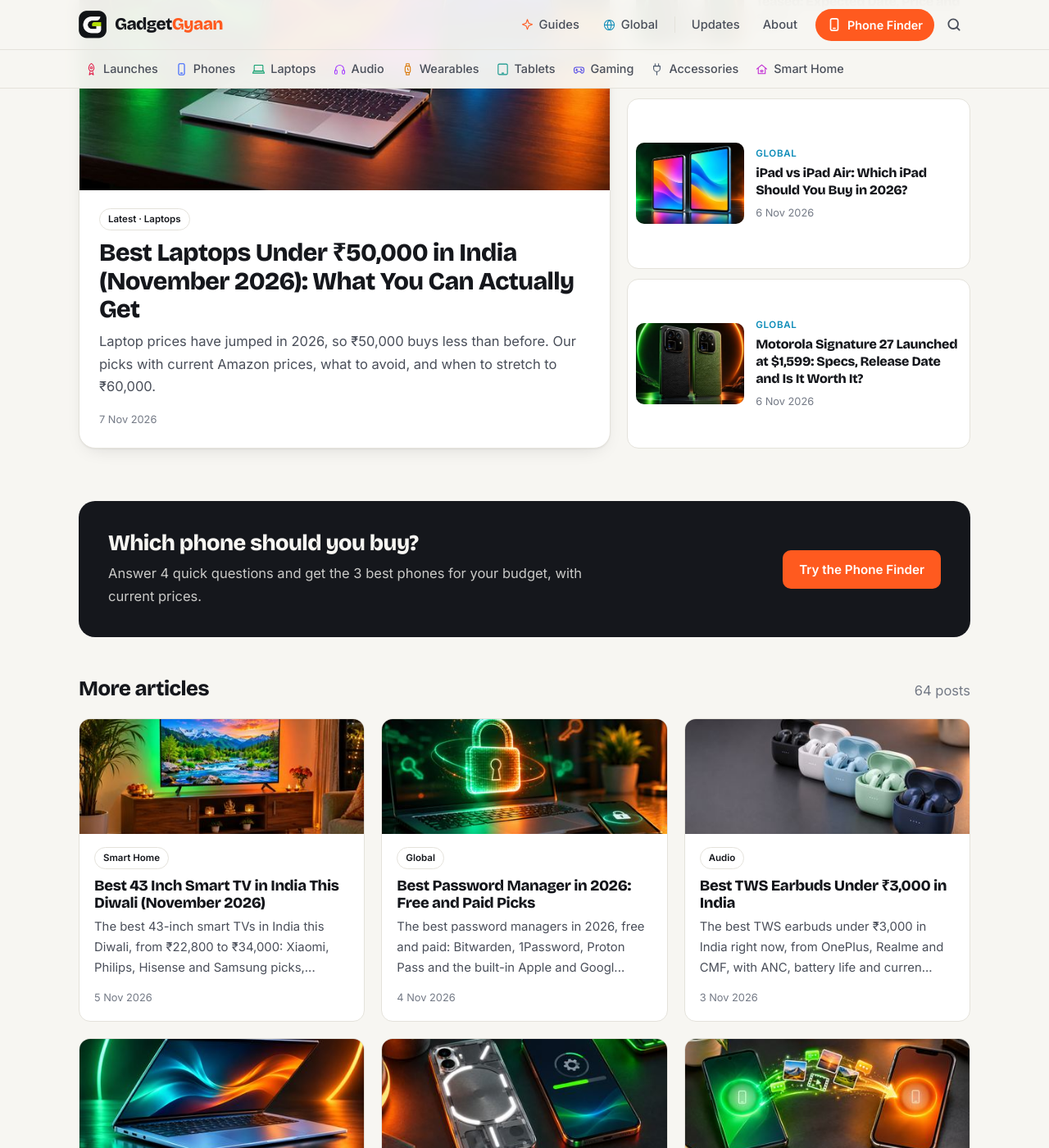
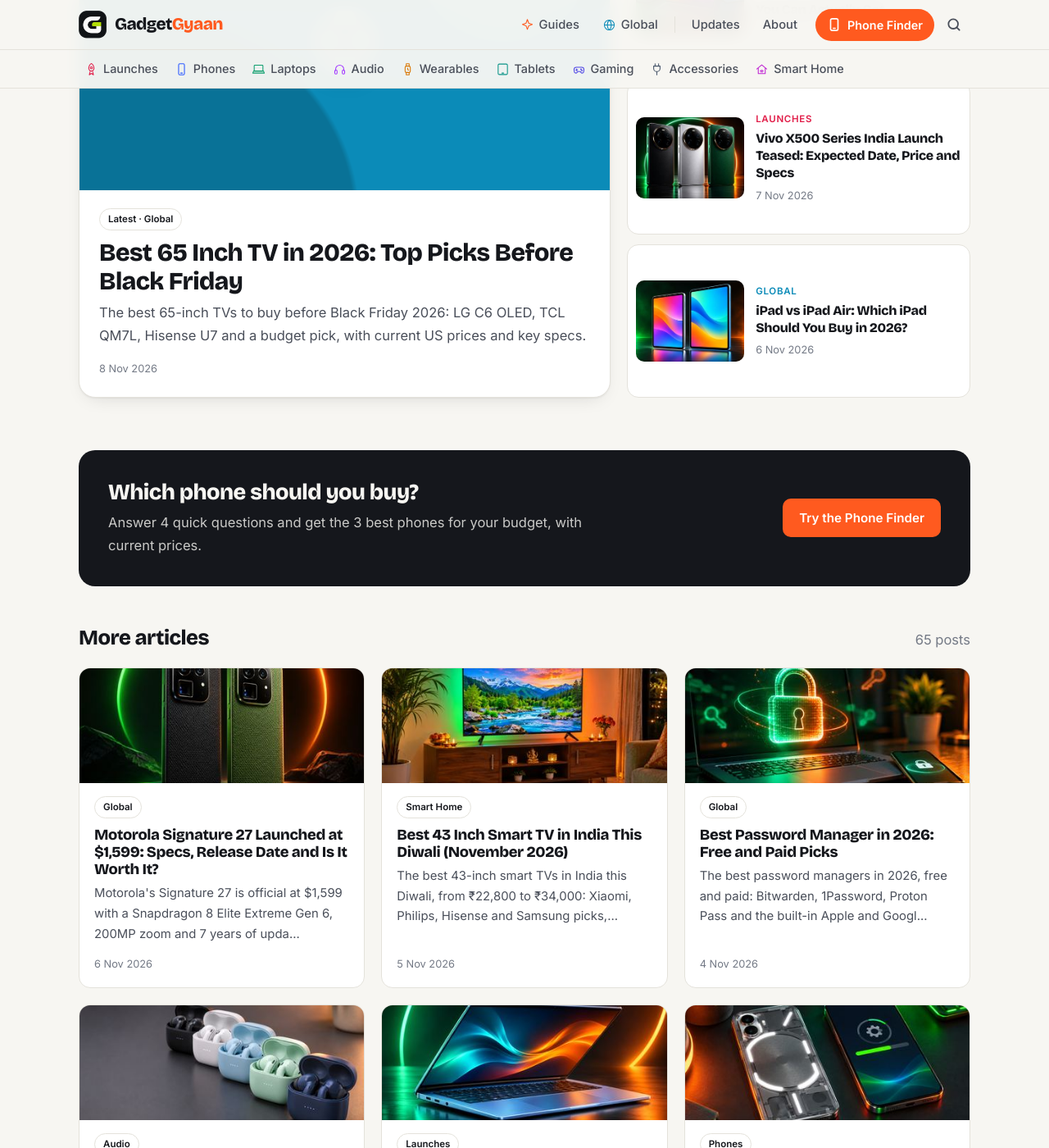
Before and after one commit to kiteksood167/kiteksood167.github.io, a Jekyll site: the page built from index.html, in a window 1280 px wide and 1400 px high, scrolled down 594 px. Shown: the whole window at 82% size. Built offline with Jekyll 4.4.1, drawn with Linux system fonts in a browser that asks for light colours; part of the change alters nothing that is shown.

Commit message:
New post: Best 65 Inch TV in 2026: Top Picks Before Black Friday
Co-Authored-By: Claude <noreply@anthropic.com>

```diff
--- a/_data/content_plan.yml
+++ b/_data/content_plan.yml
@@ -4,34 +4,6 @@
 # Launch posts (6:48 PM) and news posts (1:47 PM) are news-driven and are not planned here.
 # Owner's priorities (Oct 2026): Diwali (8 Nov) gift and buying guides before the festival,
 # and about two "X vs Y" comparison posts every week (one India, one Global).
-
-- date: 2026-11-04
-  audience: Global
-  category: Global
-  title: "Best Password Manager in 2026: Free and Paid Picks"
-  slug: best-password-manager-2026
-  image: best-password-manager-2026.jpg
-
-- date: 2026-11-05
-  audience: India
-  category: Smart Home
-  title: "Best 43 Inch Smart TV in India This Diwali"
-  slug: best-43-inch-smart-tv-india
-  image: best-43-inch-smart-tv-india.jpg
-
-- date: 2026-11-06
-  audience: Global
-  category: Global
-  title: "iPad vs iPad Air: Which iPad Should You Buy in 2026?"
-  slug: ipad-vs-ipad-air-which-to-buy
-  image: ipad-vs-ipad-air-which-to-buy.jpg
-
-- date: 2026-11-07
-  audience: India
-  category: Laptops
-  title: "Best Laptops Under ₹50,000 in India"
-  slug: best-laptops-under-50000-india
-  image: best-laptops-under-50000-india.jpg
 
 - date: 2026-11-08
   audience: Global
@@ -53,3 +25,38 @@
   title: "Apple Watch SE vs Samsung Galaxy Watch: Which Budget Smartwatch to Buy"
   slug: apple-watch-se-vs-samsung-galaxy-watch
   image: apple-watch-se-vs-samsung-galaxy-watch.jpg
+
+- date: 2026-11-11
+  audience: India
+  category: Wearables
+  title: "Best Fitness Bands Under ₹3,000 in India"
+  slug: best-fitness-bands-under-3000
+  image: best-fitness-bands-under-3000.jpg
+
+- date: 2026-11-12
+  audience: Global
+  category: Global
+  title: "How to Speed Up a Slow Windows Laptop: 10 Fixes That Work"
+  slug: speed-up-slow-windows-laptop
+  image: speed-up-slow-windows-laptop.jpg
+
+- date: 2026-11-13
+  audience: India
+  category: Phones
+  title: "Phone Overheating? 10 Simple Fixes That Actually Work"
+  slug: phone-overheating-fixes
+  image: phone-overheating-fixes.jpg
+
+- date: 2026-11-14
+  audience: Global
+  category: Global
+  title: "Best Robot Vacuums Under $300 in 2026"
+  slug: best-robot-vacuums-under-300
+  image: best-robot-vacuums-under-300.jpg
+
+- date: 2026-11-15
+  audience: India
+  category: Audio
+  title: "Neckband vs TWS Earbuds: Which Should You Buy?"
+  slug: neckband-vs-tws-earbuds
+  image: neckband-vs-tws-earbuds.jpg
--- a/_posts/2026-10-20-smart-tv-buying-guide.md
+++ b/_posts/2026-10-20-smart-tv-buying-guide.md
@@ -79,7 +79,7 @@ Thin TVs have small speakers. If you care about dialogue clarity and movie sound
 
 {% include buy.html name="4K smart TVs" query="4K smart TV 55 inch" note="Compare panel type and HDR formats, not just price" %}
 
-**Related reading:** [TWS Earbuds Buying Guide: ANC, Codecs, Battery and Mics Explained Simply](/tws-earbuds-buying-guide/) · [Tablet vs Laptop for Students: Which Is Better for Study?](/tablet-vs-laptop-for-students/) · [New Apple TV 4K (2026) Launched in India at ₹39,900: What's New and Is It Worth It?](/apple-tv-4k-2026-india-price-features/)
+**Related reading:** [Best 65 Inch TV in 2026: Top Picks Before Black Friday](/best-65-inch-tv-2026/) · [Tablet vs Laptop for Students: Which Is Better for Study?](/tablet-vs-laptop-for-students/) · [New Apple TV 4K (2026) Launched in India at ₹39,900: What's New and Is It Worth It?](/apple-tv-4k-2026-india-price-features/)
 
 ## The bottom line
 
--- a/_posts/2026-10-30-black-friday-2026-tech-deals-how-to-spot-real-discount.md
+++ b/_posts/2026-10-30-black-friday-2026-tech-deals-how-to-spot-real-discount.md
@@ -107,7 +107,7 @@ Brand-new phones rarely get big discounts at retailers, though carriers often ru
 
 If a Kindle is on your Black Friday list, our guide on [which Kindle to buy in 2026](/which-kindle-to-buy-2026/) explains the differences between the models.
 
-**Related reading:** [Best Noise-Cancelling Headphones Under $100](/best-noise-cancelling-headphones-under-100/) · [Best Tablets Under $300](/best-tablets-under-300/) · [Best Laptops for College Students Under $700](/best-laptops-for-college-students-under-700/)
+**Related reading:** [Best Noise-Cancelling Headphones Under $100](/best-noise-cancelling-headphones-under-100/) · [Best 65 Inch TV in 2026: Top Picks Before Black Friday](/best-65-inch-tv-2026/) · [Best Laptops for College Students Under $700](/best-laptops-for-college-students-under-700/)
 
 ## The bottom line
 
--- /dev/null
+++ b/_posts/2026-11-08-best-65-inch-tv-2026.md
@@ -0,0 +1,99 @@
+---
+title: "Best 65 Inch TV in 2026: Top Picks Before Black Friday"
+seo_title: "Best 65 Inch TV 2026: Picks Before Black Friday"
+description: "The best 65-inch TVs to buy before Black Friday 2026: LG C6 OLED, TCL QM7L, Hisense U7 and a budget pick, with current US prices and key specs."
+date: 2026-11-08 08:47:00 +0530
+category: Global
+also_in: [Smart Home, Guides]
+tags: [65 inch tv, oled, mini-led, lg c6, tcl qm7l, hisense u7, black friday, usa]
+affiliate: true
+sources:
+  - name: "TechRadar: The best 65-inch TV for every budget"
+    url: "https://www.techradar.com/news/best-65-inch-4k-tvs"
+  - name: "TechRadar: TCL QM7L review"
+    url: "https://www.techradar.com/televisions/an-almost-premium-tv-at-mid-range-prices-tcls-qm7l-mini-led-screen-is-one-of-the-best-affordable-sets-ive-tested-thanks-to-its-vibrant-colors-bright-highlights-and-great-gaming-features"
+  - name: "Yahoo Tech: LG C6 OLED hits $999.99 in early Black Friday sale"
+    url: "https://tech.yahoo.com/home-entertainment/tvs/deals/articles/lg-c6-oled-hits-999-203600278.html"
+  - name: "Tom's Guide: Buying a Hisense TV in 2026"
+    url: "https://www.tomsguide.com/tvs/buying-a-hisense-tv-in-2026-heres-my-expert-guide-to-their-new-rgb-mini-leds-qleds-and-more"
+  - name: "Tom's Guide: Best 65-inch TVs"
+    url: "https://www.tomsguide.com/tvs/4k-tvs/best-65-inch-tvs"
+  - name: "Prices: Best Buy and Amazon.com listings, November 2026"
+---
+
+A 65-inch TV is the sweet spot for most living rooms: big enough to feel like a home theater, but still easy to fit on a standard TV stand or wall. Early Black Friday sales have already pushed some excellent 2026 models well below their launch prices. Here are four picks across budgets, with US prices checked this week.
+
+<!--more-->
+
+We haven't tested these TVs ourselves. The picks are based on their specs, current prices and reviews from established TV testers, and the sources are listed at the end.
+
+## Quick comparison
+
+| TV | Price (Nov 2026) | Panel | Refresh rate | HDR | Smart platform |
+|---|---|---|---|---|---|
+| **LG C6 OLED** (65") | around $1,400 | OLED | 165Hz | Dolby Vision, HDR10, HLG | webOS |
+| **Hisense U7SG** (65U7SG) | around $1,000 | Mini-LED | 165Hz | Dolby Vision IQ, HDR10+ | Google TV |
+| **TCL QM7L** (65QM7L) | around $900 | Mini-LED | 144Hz | Dolby Vision IQ, HDR10+ | Google TV |
+| **TCL QM6K** (65QM6K, 2025) | often around $530 on sale | Mini-LED | 144Hz | Dolby Vision, HDR10+ | Google TV |
+
+Prices move a lot in November, so treat these as a guide and check the listing before you buy.
+
+## 1. LG C6 OLED: best overall picture
+
+If you want the best all-round picture and can stretch your budget, the **LG C6** is the one to get. Like every OLED, each pixel makes its own light, so blacks are truly black and there's no glow around bright objects on a dark background. That makes it a great choice for movie nights in a dim room.
+
+The 2026 model raises the refresh rate to **165Hz** (up from 144Hz on last year's C5) and keeps **four HDMI 2.1 ports**, so a PS5, Xbox Series X and gaming PC can all be plugged in at full speed. It supports Dolby Vision and Dolby Atmos, plus AirPlay 2 and Google Cast for sending video from your phone.
+
+The 65-inch model launched at around $2,700, but it has been selling for around $1,400 (November 2026) at Amazon, Best Buy and LG in early Black Friday deals.
+
+**Downsides:** OLEDs don't get as bright as the best mini-LED TVs, so a very sunny room can wash the picture out a little. It also costs noticeably more than the other picks here.
+
+{% include buy.html name="LG C6 OLED 65-inch" query="LG C6 OLED 65 inch 2026" store="us" note="Around $1,400 in early Black Friday deals" %}
+
+## 2. Hisense U7SG: best for bright rooms and gaming
+
+The **Hisense U7SG** replaces the old U8 as Hisense's main mid-range TV, and it's a strong pick if your living room gets a lot of daylight. It uses a mini-LED backlight with local dimming, and Hisense rates it at up to 3,000 nits of peak brightness, far more than a typical OLED.
+
+It also has a native **165Hz** panel, **four HDMI 2.1 ports**, Dolby Vision IQ, HDR10+, IMAX Enhanced and a built-in 2.1.2-channel speaker system. Google TV handles apps, and it supports ATSC 3.0 (NextGen TV) broadcasts in the US.
+
+The 65-inch model is listed at around $1,500 but was selling for around $1,000 (November 2026) on Amazon.
+
+**Downsides:** like most LCD-based TVs, it can't match an OLED for perfect blacks or wide viewing angles. In the UK and Australia, Hisense uses its own VIDAA software instead of Google TV, so check the exact model before buying outside the US.
+
+## 3. TCL QM7L: best value
+
+For most people, the **TCL QM7L** is the best balance of price and picture. It uses TCL's 2026 "SQD" mini-LED panel with up to 2,100 local dimming zones, which keeps light from spilling around bright objects much better than a basic LED TV.
+
+TechRadar's review measured about 2,270 to 2,400 nits on a small bright window, which is plenty for daytime viewing and punchy HDR highlights. It runs at **144Hz**, supports Dolby Vision IQ, HDR10+ and AMD FreeSync Premium Pro, and has Bang & Olufsen-tuned speakers with Dolby Atmos and DTS:X.
+
+Best Buy lists the 65-inch model at $1,499.99, but it was on sale for around $900 (November 2026).
+
+**Downsides:** only two of its four HDMI ports are HDMI 2.1, so if you have more than two consoles or a gaming PC you'll need to swap cables or use a receiver. Reviewers also found its built-in Gemini assistant hit-and-miss.
+
+{% include buy.html name="TCL QM7L 65-inch" query="TCL 65QM7L QM7L 65 inch mini LED" store="us" note="Around $900 on sale; regular price $1,499.99" %}
+
+## 4. TCL QM6K: best on a tight budget
+
+If you want a big screen for as little as possible, last year's **TCL QM6K** is still one of the best cheap 65-inch TVs around. Despite its low price, it has a quantum dot mini-LED panel, a 144Hz refresh rate, two HDMI 2.1 ports, and support for Dolby Vision and HDR10+. Tom's Guide rates it as its top 65-inch pick under $500.
+
+It's a 2025 model, so stock is starting to thin out, but that also means it gets steep discounts. Its list price is around $800, and it dropped to around $530 at several big retailers during 2026 sales (June 2026). Wait for a similar price on Black Friday rather than paying list price.
+
+**Downsides:** it's not as bright or as precise as the QM7L, and the built-in speakers are basic, so a soundbar is worth budgeting for.
+
+{% include buy.html name="TCL QM6K 65-inch (2025)" query="TCL 65QM6K QM6K 65 inch" store="us" note="Wait for a sale price near $530" %}
+
+## How to choose the right 65-inch TV
+
+- **OLED or mini-LED?** OLED gives the best contrast and viewing angles, and suits darker rooms. Mini-LED gets much brighter and costs less, which suits bright rooms and daytime sports.
+- **Refresh rate and HDMI 2.1:** if you have a PS5 or Xbox Series X, look for at least 120Hz and HDMI 2.1. All four picks here qualify.
+- **HDR formats:** Dolby Vision is used by Netflix, Disney+ and Apple TV. Prime Video also uses HDR10+. A TV that supports both covers the most content.
+- **Viewing distance:** a 65-inch 4K TV looks best from roughly 6.5 to 9 feet away. Much closer and you may notice the screen edges; much further and a 75-inch could be worth a look.
+- **Sound:** most thin TVs have average speakers. Even a basic soundbar makes dialogue easier to hear.
+
+> **Tip:** Black Friday is on November 27 this year, but many retailers already match their holiday prices now. Check the price history on a tracker before you buy, and remember that Best Buy and Amazon usually extend returns over the holidays, so you can return a TV if the price drops further.
+
+**Related reading:** [Black Friday 2026 Tech Deals: How to Spot a Real Discount](/black-friday-2026-tech-deals-how-to-spot-real-discount/) · [Smart TV Buying Guide: The Specs That Actually Matter](/smart-tv-buying-guide/)
+
+## The bottom line
+
+The **LG C6** is the best 65-inch TV here if you want OLED picture quality and can spend around $1,400. The **TCL QM7L** at around $900 gives you most of the premium experience for far less, and the **Hisense U7SG** is the brighter, more gaming-friendly option at around $1,000. On a tight budget, wait for the **TCL QM6K** to dip back to around $530. Whichever you choose, compare prices across retailers, because November deals change almost daily.
```
